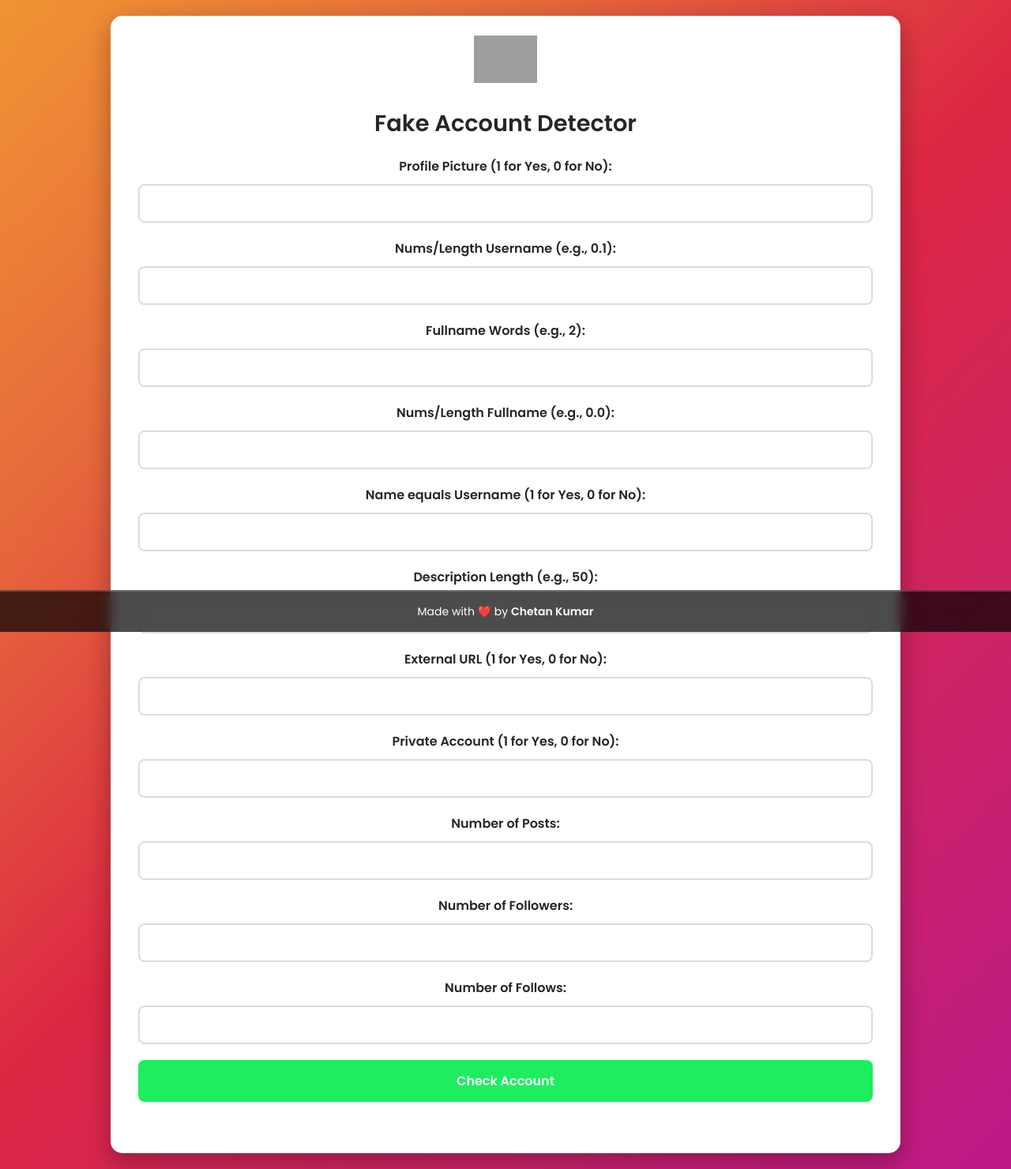
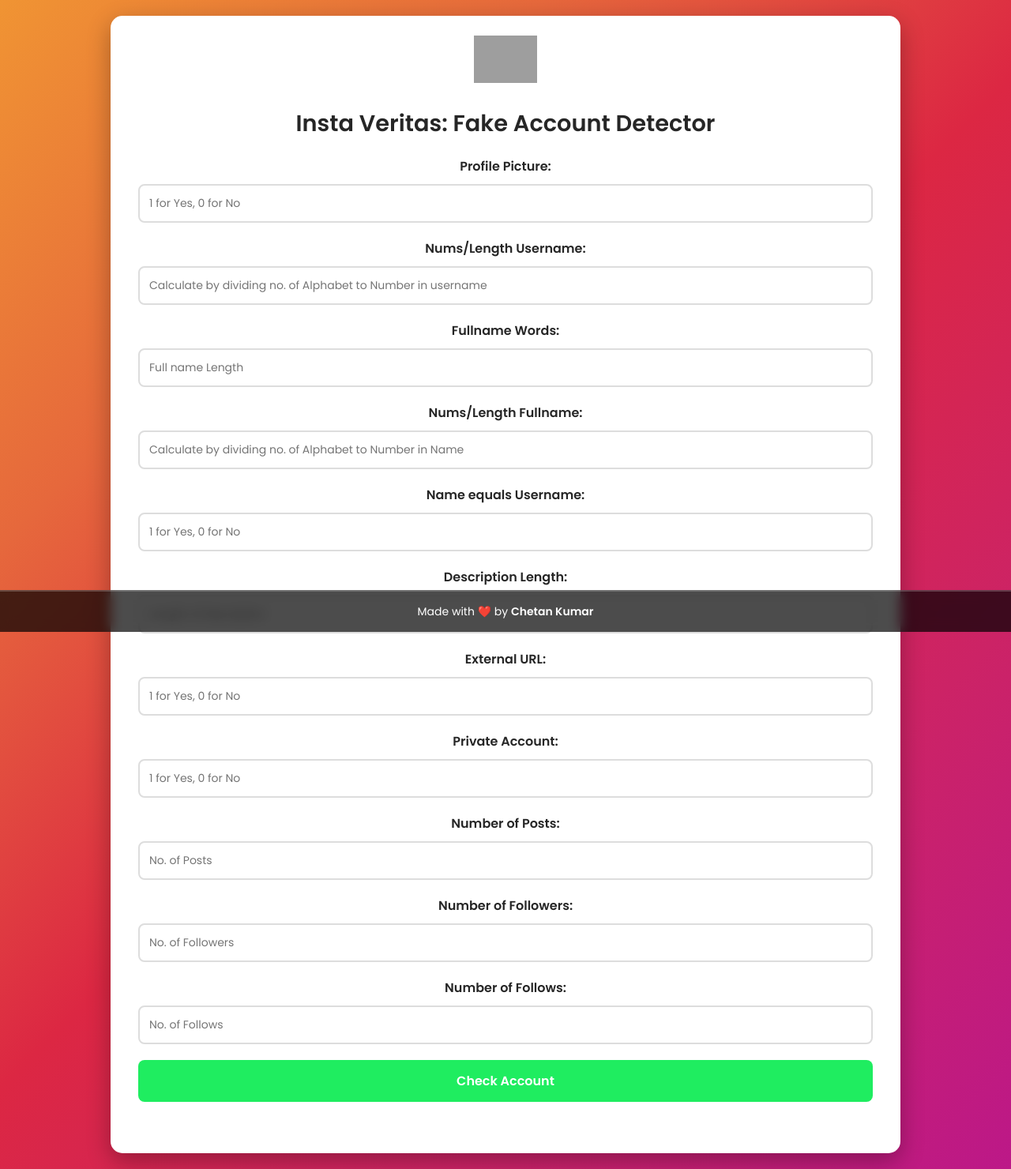
Before and after one commit to kumarc11/InstaVeritas, a Flask app: page / in a window 1280 px wide. Shown: the whole page at 79% size. Run offline with Flask 3, Linux system fonts and the light colour scheme; parts of the project's set-up code (start-up, migrations or seed data) failed here and were passed over; grey boxes are pictures that could not be loaded.

Commit message:
Updated index.html

```diff
--- a/templates/index.html
+++ b/templates/index.html
@@ -2,8 +2,8 @@
 <html lang="en">
 <head>
   <meta charset="UTF-8">
+  <meta name="viewport" content="width=device-width, initial-scale=1.0">
   <title>Fake Account Detector</title>
-  <!-- Link to the CSS file -->
   <link rel="stylesheet" href="{{ url_for('static', filename='style.css') }}">
 </head>
 <body>
@@ -12,53 +12,79 @@
     <div class="logo">
       <img src="https://upload.wikimedia.org/wikipedia/commons/thumb/e/e7/Instagram_logo_2016.svg/1200px-Instagram_logo_2016.svg.png" alt="Instagram Logo">
     </div>
-    <h1>Fake Account Detector</h1>
-    <form id="accountForm">
-      <label for="profile_pic">Profile Picture (1 for Yes, 0 for No):</label>
-      <input type="number" id="profile_pic" name="profile_pic" required>
 
-      <label for="nums_length_username">Nums/Length Username (e.g., 0.1):</label>
-      <input type="number" step="any" id="nums_length_username" name="nums_length_username" required>
+    <h1>Insta Veritas: Fake Account Detector</h1>
 
-      <label for="fullname_words">Fullname Words (e.g., 2):</label>
-      <input type="number" id="fullname_words" name="fullname_words" required>
+    <!-- Form Section -->
+    <form id="accountForm" aria-label="Fake Account Detection Form">
+      <div class="form-group">
+        <label for="profile_pic">Profile Picture:</label>
+        <input type="number" id="profile_pic" name="profile_pic" min="0" max="1" placeholder="1 for Yes, 0 for No" required>
+      </div>
 
-      <label for="nums_length_fullname">Nums/Length Fullname (e.g., 0.0):</label>
-      <input type="number" step="any" id="nums_length_fullname" name="nums_length_fullname" required>
+      <div class="form-group">
+        <label for="nums_length_username">Nums/Length Username:</label>
+        <input type="number" step="any" id="nums_length_username" placeholder="Calculate by dividing no. of Alphabet to Number in username" name="nums_length_username" required>
+      </div>
 
-      <label for="name_equals_username">Name equals Username (1 for Yes, 0 for No):</label>
-      <input type="number" id="name_equals_username" name="name_equals_username" required>
+      <div class="form-group">
+        <label for="fullname_words">Fullname Words:</label>
+        <input type="number" id="fullname_words" name="fullname_words" placeholder="Full name Length" min="1" required>
+      </div>
 
-      <label for="description_length">Description Length (e.g., 50):</label>
-      <input type="number" id="description_length" name="description_length" required>
+      <div class="form-group">
+        <label for="nums_length_fullname">Nums/Length Fullname:</label>
+        <input type="number" step="any" id="nums_length_fullname" placeholder="Calculate by dividing no. of Alphabet to Number in Name" name="nums_length_fullname" required>
+      </div>
 
-      <label for="external_url">External URL (1 for Yes, 0 for No):</label>
-      <input type="number" id="external_url" name="external_url" required>
+      <div class="form-group">
+        <label for="name_equals_username">Name equals Username:</label>
+        <input type="number" id="name_equals_username" name="name_equals_username" placeholder="1 for Yes, 0 for No" min="0" max="1" required>
+      </div>
 
-      <label for="private">Private Account (1 for Yes, 0 for No):</label>
-      <input type="number" id="private" name="private" required>
+      <div class="form-group">
+        <label for="description_length">Description Length:</label>
+        <input type="number" id="description_length" name="description_length" placeholder="Length of Description" min="0" required>
+      </div>
 
-      <label for="posts">Number of Posts:</label>
-      <input type="number" id="posts" name="posts" required>
+      <div class="form-group">
+        <label for="external_url">External URL:</label>
+        <input type="number" id="external_url" name="external_url" placeholder="1 for Yes, 0 for No" min="0" max="1" required>
+      </div>
 
-      <label for="followers">Number of Followers:</label>
-      <input type="number" id="followers" name="followers" required>
+      <div class="form-group">
+        <label for="private">Private Account:</label>
+        <input type="number" id="private" name="private" placeholder="1 for Yes, 0 for No" min="0" max="1" required>
+      </div>
 
-      <label for="follows">Number of Follows:</label>
-      <input type="number" id="follows" name="follows" required>
+      <div class="form-group">
+        <label for="posts">Number of Posts:</label>
+        <input type="number" id="posts" name="posts" placeholder="No. of Posts" min="0" required>
+      </div>
+
+      <div class="form-group">
+        <label for="followers">Number of Followers:</label>
+        <input type="number" id="followers" name="followers" placeholder="No. of Followers" min="0" required>
+      </div>
+
+      <div class="form-group">
+        <label for="follows">Number of Follows:</label>
+        <input type="number" id="follows" name="follows" placeholder="No. of Follows" min="0" required>
+      </div>
 
       <button type="submit">Check Account</button>
+      <div id="loading" style="display: none;">Loading...</div>
     </form>
 
     <div class="result" id="result"></div>
   </div>
 
-  <!-- Link to the JavaScript file -->
+  <!-- Footer Section -->
+  <footer id="undeletable-footer">
+    <p>Made with ❤️ by <strong>Chetan Kumar</strong></p>
+  </footer>
+
+  <!-- JavaScript File -->
   <script src="{{ url_for('static', filename='script.js') }}"></script>
-  <footer id="undeletable-footer">
-    <p>
-        Made with ❤️ by <strong>Chetan Kumar</strong>
-    </p>
-  </footer>
 </body>
 </html>
```
